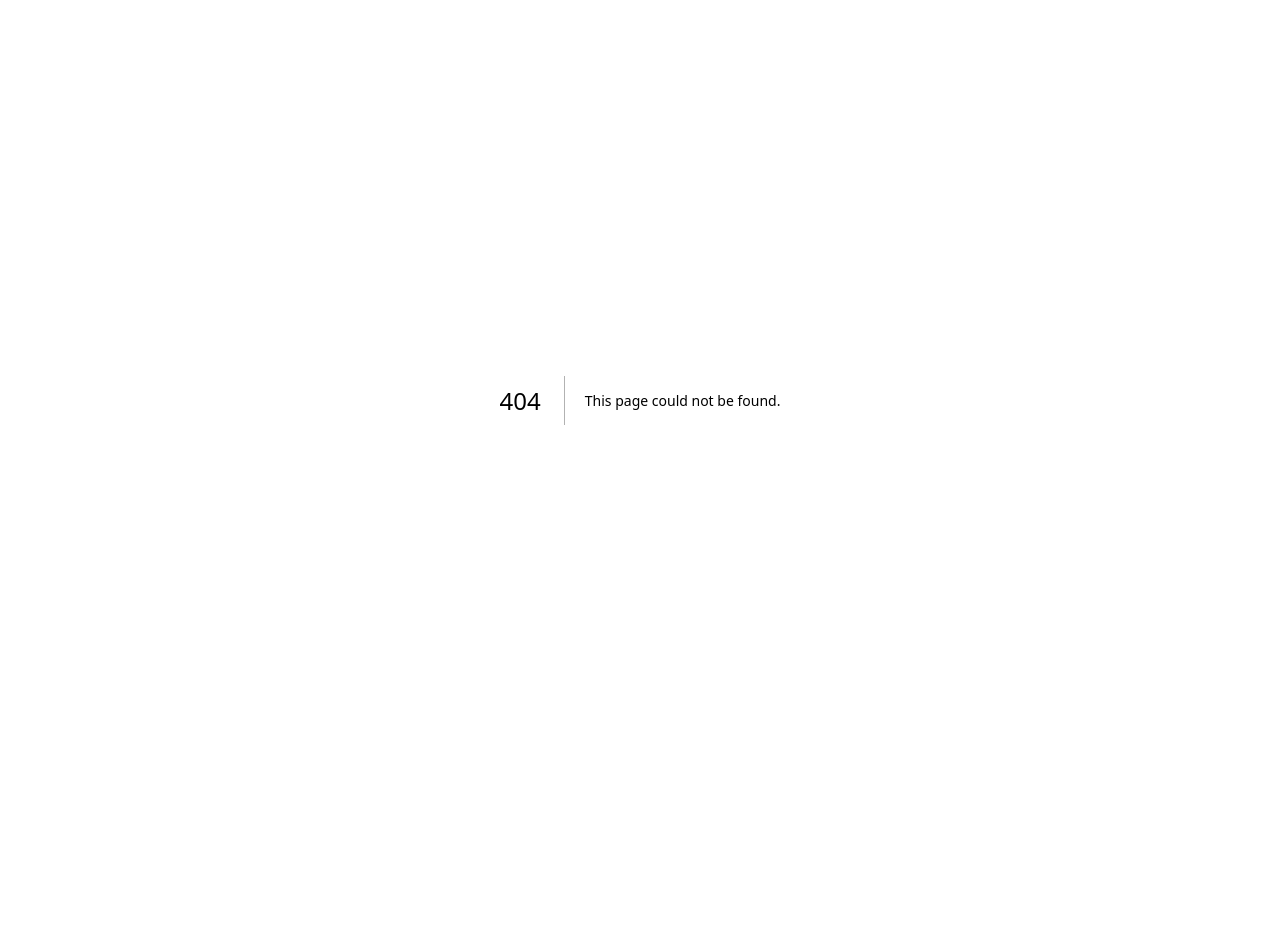
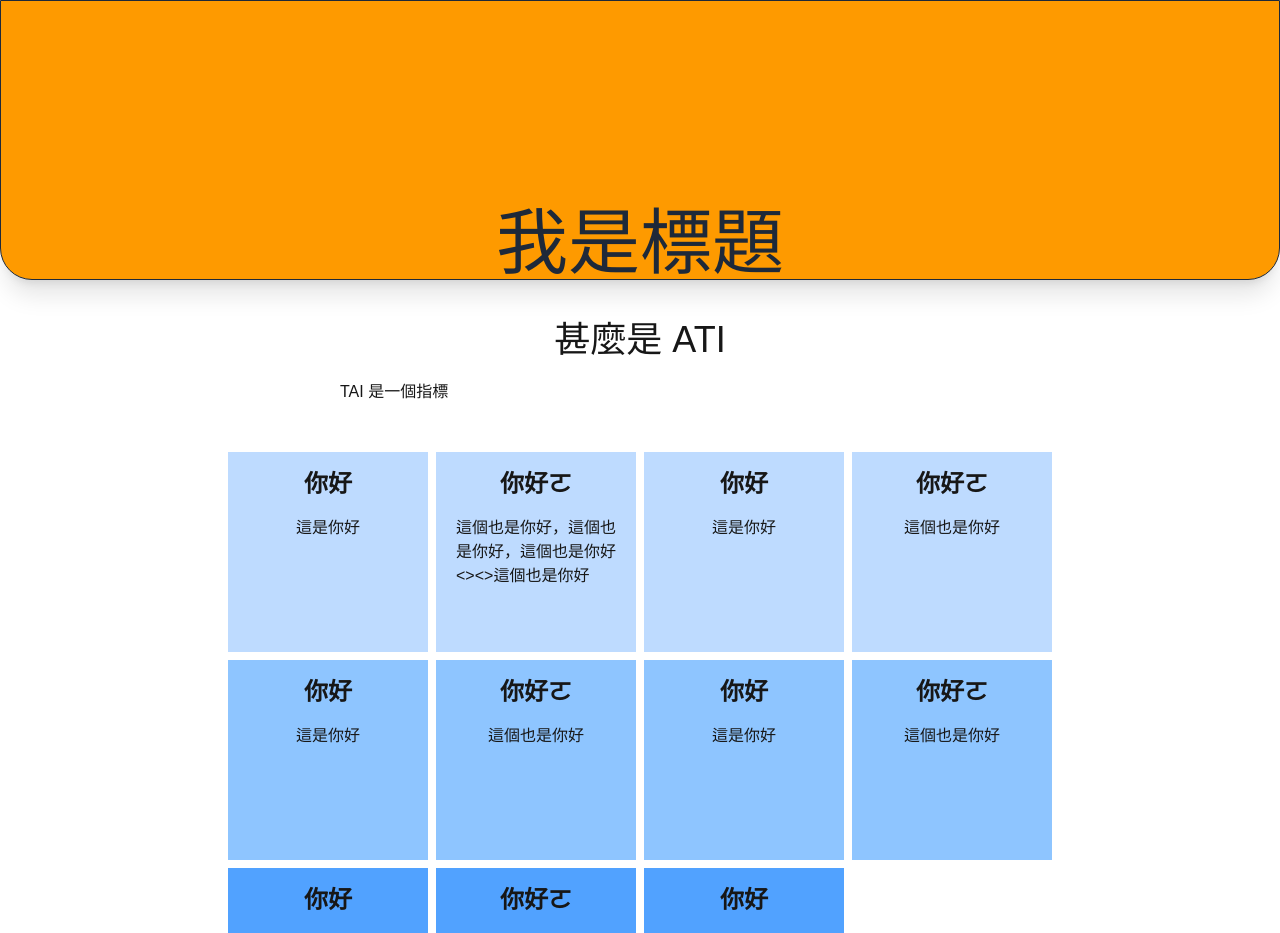
Before and after one commit to TAI-trustworthy-ai-lab/Trustworthy-AI-Assessment-System-Design, a Next.js app in the folder my-next-app/: page /pre-login in a window 1280 px wide. Before the commit this address had no page. Shown: the top 933 px of the page. Before the commit the page ends 800 px from the top, so only its background shows below. Built offline with nearby package versions, Linux system fonts and the light colour scheme.

Commit message:
add pre login

```diff
--- /dev/null
+++ b/my-next-app/src/app/pre-login/page.tsx
@@ -0,0 +1,109 @@
+"use client";
+
+export default function PreLoginPage() {
+
+  return (
+    <div className="flex flex-col justify-center">
+        {/* header */}
+        <div className="
+            flex justify-center items-end           /* 佈局/Flex */
+            mb-10                                     /* 間距 */
+            w-full h-70                             /* 尺寸 */
+            bg-amber-500 text-gray-800                  /* 顏色/文字 */
+            text-7xl text-center
+            rounded-b-4xl shadow-xl border                 /* 裝飾 */
+            hover:bg-amber-600 transition duration-100    /* 互動 */
+        ">
+            我是標題
+        </div>
+
+        {/* body */}
+        <div className="
+            flex flex-col justify-center items-center
+            space-y-12
+            ">
+            <InfoBlock title="甚麼是 ATI" content="TAI 是一個指標"/>
+            <TaiIntroduction />
+            <InfoBlock title="問卷目的" content="用紙本不方便"/>
+        </div>
+
+        {/* end */}
+        <div className="
+            flex justify-center items-center
+            w-full h-70
+            text-7xl text-center
+        ">
+            -end-
+        </div>
+    </div>
+  );
+}
+
+function InfoBlock({ title, content }: { title: string, content: string }){
+    return(
+        <div className="
+            flex
+            flex-col justify-center
+        ">
+            <div className="
+                mb-5
+                text-center
+                text-4xl
+            ">
+                {title}
+            </div>
+            <div className="
+                w-150
+                text-left
+            ">
+                {content}
+            </div>
+        </div>
+    )
+}
+
+function TaiIntroduction(){
+    return(
+        <div>
+            <div className="grid grid-cols-4 gap-2">
+
+            <TaiElement title="你好" content="這是你好" color="bg-blue-200" />
+            <TaiElement title="你好ㄛ" content="這個也是你好，這個也是你好，這個也是你好<><>這個也是你好" color="bg-blue-200" />
+            <TaiElement title="你好" content="這是你好" color="bg-blue-200" />
+            <TaiElement title="你好ㄛ" content="這個也是你好" color="bg-blue-200" />
+
+            <TaiElement title="你好" content="這是你好" color="bg-blue-300" />
+            <TaiElement title="你好ㄛ" content="這個也是你好" color="bg-blue-300" />
+            <TaiElement title="你好" content="這是你好" color="bg-blue-300" />
+            <TaiElement title="你好ㄛ" content="這個也是你好" color="bg-blue-300" />
+
+            <TaiElement title="你好" content="這是你好" color="bg-blue-400" />
+            <TaiElement title="你好ㄛ" content="這個也是你好" color="bg-blue-400" />
+            <TaiElement title="你好" content="這是你好" color="bg-blue-400" />
+
+            </div>
+        </div>
+    )
+}
+
+function TaiElement({title, content, color}: {title: string, content: string, color: string}){
+    const taiStyle = "w-50 h-50 " + color;
+    return (
+        <div className={taiStyle}>
+            <div className="
+                flex justify-center
+                py-4
+                text-2xl font-bold
+            ">
+                {title}
+            </div>
+            <div className="
+                flex justify-center items-center
+                px-5
+                text-left
+            ">
+                {content}
+            </div>
+        </div>
+    )
+}
```
Also changed, not shown: my-next-app/package.json (+6 -6 lines), 1 other file (tests, documents, lock files or other folders).
